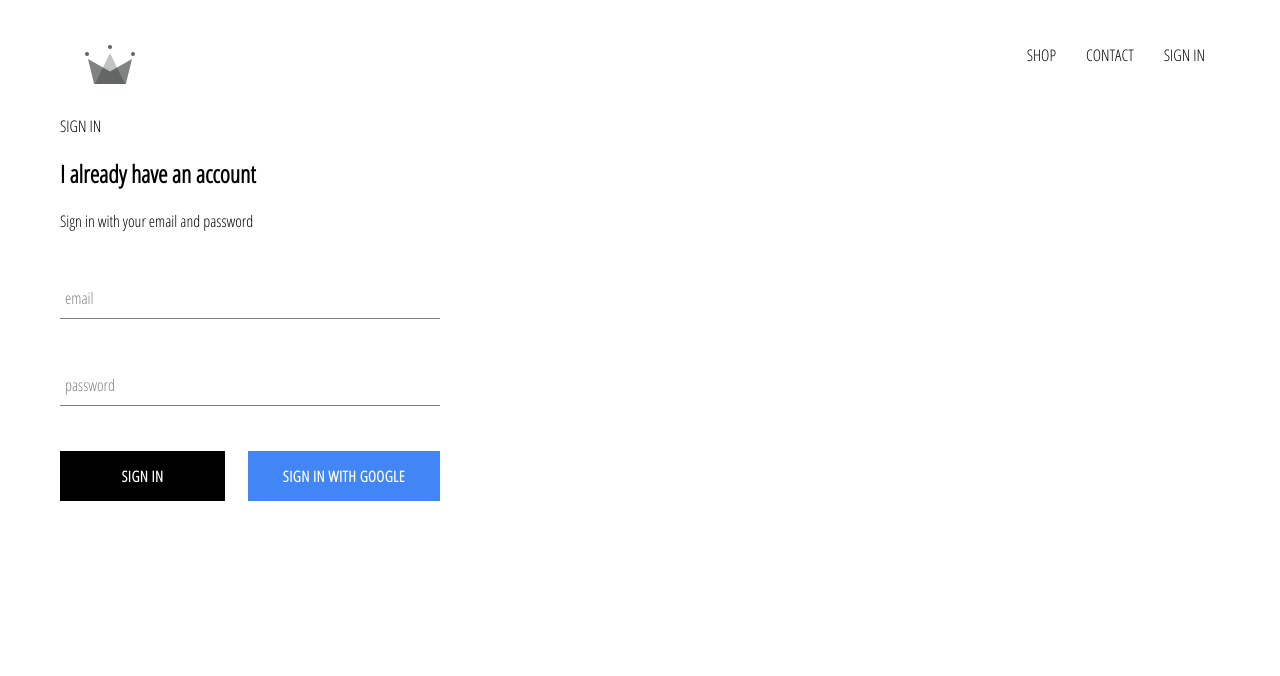
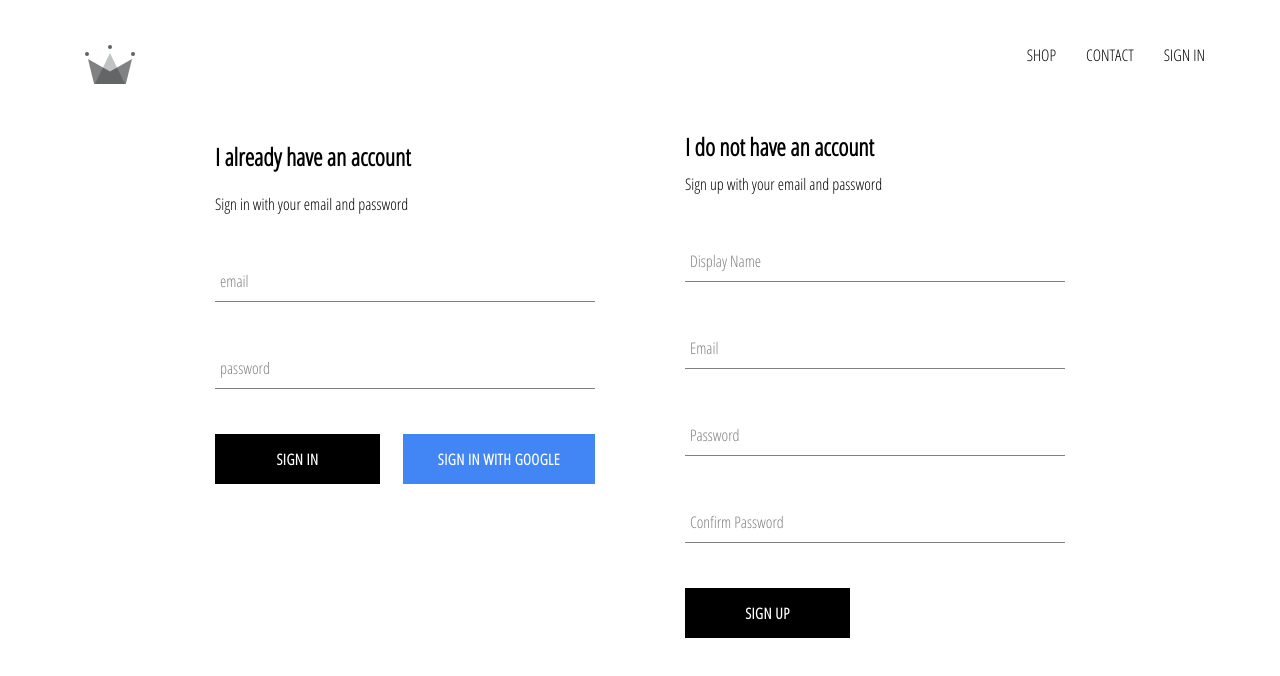
Before and after one commit to elinapohrebna/crwn-clothing, a React (Create React App) app: page /signin in a window 1280 px wide. Shown: the top 676 px of the page. Built offline with nearby package versions, Linux system fonts and the light colour scheme; no server answers.

Commit message:
implemented utils, included ability to store authenticated users into firestore database

```diff
--- a/src/App.js
+++ b/src/App.js
@@ -6,7 +6,7 @@
 import ShopPage from './pages/shop/shop.component';
 import Header from './components/header/header.component';
 import SignInAndSignUpPage from './pages/sign-in-and-sign-up/sign-in-and-sign-up.component';
-import { auth } from './firebase/firebase.utils';
+import { auth, createUserProfileDocument } from './firebase/firebase.utils';
 
 class App extends React.Component{
 constructor(){
@@ -20,10 +20,24 @@
 unsubscribeFromAuth = null;
 
 componentDidMount(){
-  this.unsubscribeFromAuth = auth.onAuthStateChanged(user => {
-    this.setState({ currentUser: user });
+  this.unsubscribeFromAuth = auth.onAuthStateChanged(async userAuth => {
+    if(userAuth){
+      const userRef = await createUserProfileDocument(userAuth);
 
-    console.log(user);
+      userRef.onSnapshot(snapShot =>{
+       this.setState({
+         currentUser:{
+           id:snapShot.id,
+           ...snapShot.data()
+         }
+       });
+
+       console.log(this.state);
+      });
+
+    }
+    this.setState({currentUser: userAuth});
+
   })
 }
 
--- /dev/null
+++ b/src/components/sign-up /sign-up.component.jsx
@@ -0,0 +1,105 @@
+import React from 'react';
+
+import './sign-up.styles.scss';
+
+import FormInput from '../form-input/form-input.component';
+import CustomButton from '../custom-button/custom-button.component';
+
+import {auth, createUserProfileDocument} from '../../firebase/firebase.utils';
+
+class SignUp extends React.Component{
+    constructor(){
+        super();
+
+        this.state = {
+            displayName: '',
+            email: '',
+            password: '',
+            confirmPassword:''
+        }
+    }
+
+    handleSubmit = async event => {
+        event.preventDefault();
+
+        const { displayName, email,password, confirmPassword} = this.state;
+
+        if(password !== confirmPassword){
+            alert("passwords don't match ");
+            return;
+        }
+
+        try{
+
+            const {user } = await auth.createUserWithEmailAndPassword(email, password);
+
+          await  createUserProfileDocument(user, {  displayName });
+
+          this.setState({
+            displayName: '',
+            email: '',
+            password: '',
+            confirmPassword:''
+          })
+
+        }catch(error){
+            console.error(error);
+
+        }
+
+    };
+
+    handleChange = event => {
+        const { name, value} = event.target;
+
+        this.setState({[name]: value});
+    }
+
+    render(){
+        const { displayName, email,password, confirmPassword} = this.state;
+        return(
+            <div className = 'sign-up'>
+                <h2 className = 'title'>
+                    I do not have an account </h2>
+                    <span>Sign up with your email and password </span>
+                    <form className = 'sign-up-form'  onSubmit = {this.handleSubmit}>
+                    <FormInput
+                    type = 'text'
+                    name = 'displayName'
+                    value = {displayName}
+                    onChange = {this.handleChange}
+                    label = 'Display Name'
+                    required
+                    />
+                    <FormInput
+                    type = 'email'
+                    name = 'email'
+                    value = {email}
+                    onChange = {this.handleChange}
+                    label = 'Email'
+                    required
+                    />
+                    <FormInput
+                    type = 'password'
+                    name = 'password'
+                    value = {password}
+                    onChange = {this.handleChange}
+                    label = 'Password'
+                    required
+                    />
+                    <FormInput
+                   type = 'password'
+                    name = 'confirmPassword'
+                    value = {confirmPassword}
+                    onChange = {this.handleChange}
+                    label = 'Confirm Password'
+                    required
+                    />
+                    <CustomButton type = 'submit'> SIGN UP</CustomButton>
+                    </form>
+            </div>
+        )
+    }
+}
+
+export default SignUp;
--- /dev/null
+++ b/src/components/sign-up /sign-up.styles.scss
@@ -0,0 +1,9 @@
+.sign-up {
+    display: flex;
+    flex-direction: column;
+    width: 380px;
+
+    .title {
+      margin: 10px 0;
+    }
+  }
--- a/src/firebase/firebase.utils.js
+++ b/src/firebase/firebase.utils.js
@@ -16,6 +16,34 @@
 
   firebase.initializeApp(config);
 
+
+  export const createUserProfileDocument = async ( userAuth, additionalData ) => {
+    if(!userAuth) return;
+
+    const userRef = firestore.doc(`users/${userAuth.uid}`);
+
+    const snapShot = await userRef.get();
+
+   if(!snapShot.exists){
+       const { displayName, email}  = userAuth;
+       const createdAt = new Date();
+
+       try{
+        await userRef.set({
+            displayName,
+            email,
+            createdAt,
+            ...additionalData
+        })
+       }catch (error){
+           console.log('error creating user', error.message);
+
+       }
+   }
+   return userRef;
+
+  }
+
   export const auth = firebase.auth();
   export const firestore = firebase.firestore();
 
--- a/src/pages/sign-in-and-sign-up/sign-in-and-sign-up.component.jsx
+++ b/src/pages/sign-in-and-sign-up/sign-in-and-sign-up.component.jsx
@@ -1,12 +1,14 @@
 import React from 'react';
 
 import SignIn from  '../../components/sign-in/sign-in.component';
+import SignUp from '../../components/sign-up /sign-up.component';
 
 import './sign-in-and-sign-up.styles.scss';
 
 const SignInAndSignUpPage = () => (
-    <div className = 'sign-in-and-sign-up'> SIGN IN
+    <div className = 'sign-in-and-sign-up'>
      <SignIn />
+     <SignUp />
     </div>
 )
 
--- a/src/pages/sign-in-and-sign-up/sign-in-and-sign-up.styles.scss
+++ b/src/pages/sign-in-and-sign-up/sign-in-and-sign-up.styles.scss
@@ -0,0 +1,6 @@
+.sign-in-and-sign-up {
+    width: 850px;
+    display: flex;
+    justify-content: space-between;
+    margin: 30px auto;
+  }
```
Also changed, not shown: 1 other file (tests, documents, lock files or other folders).
